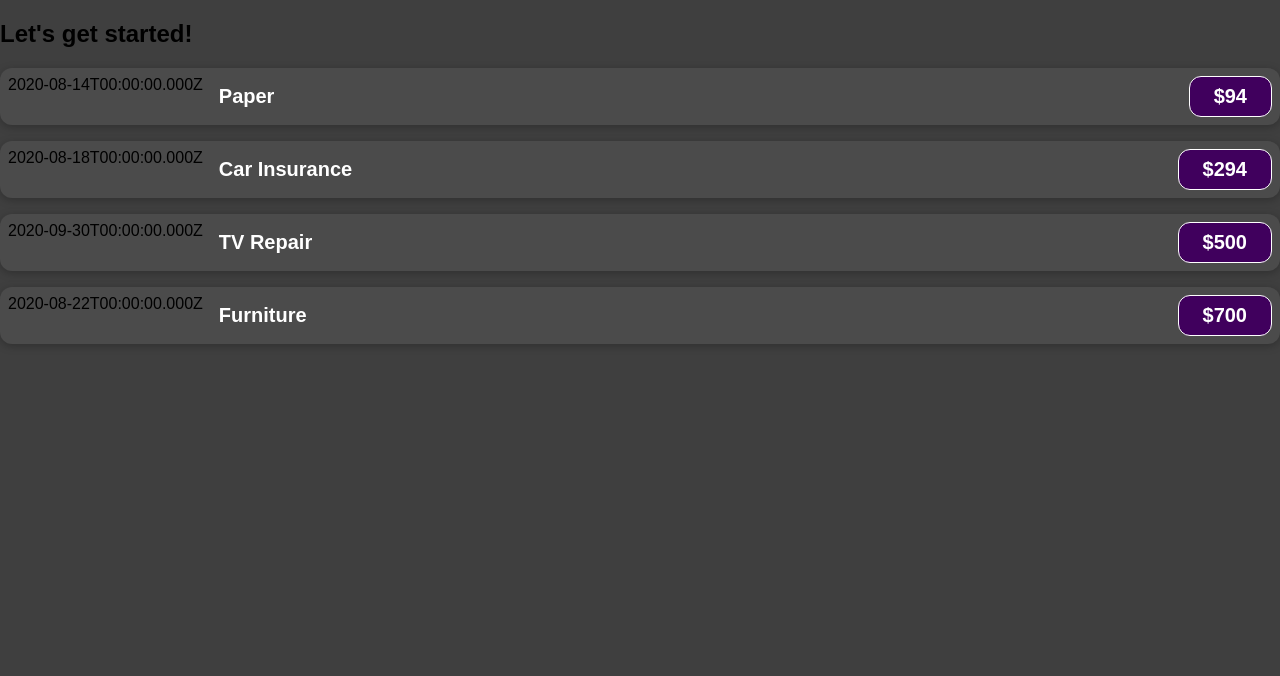
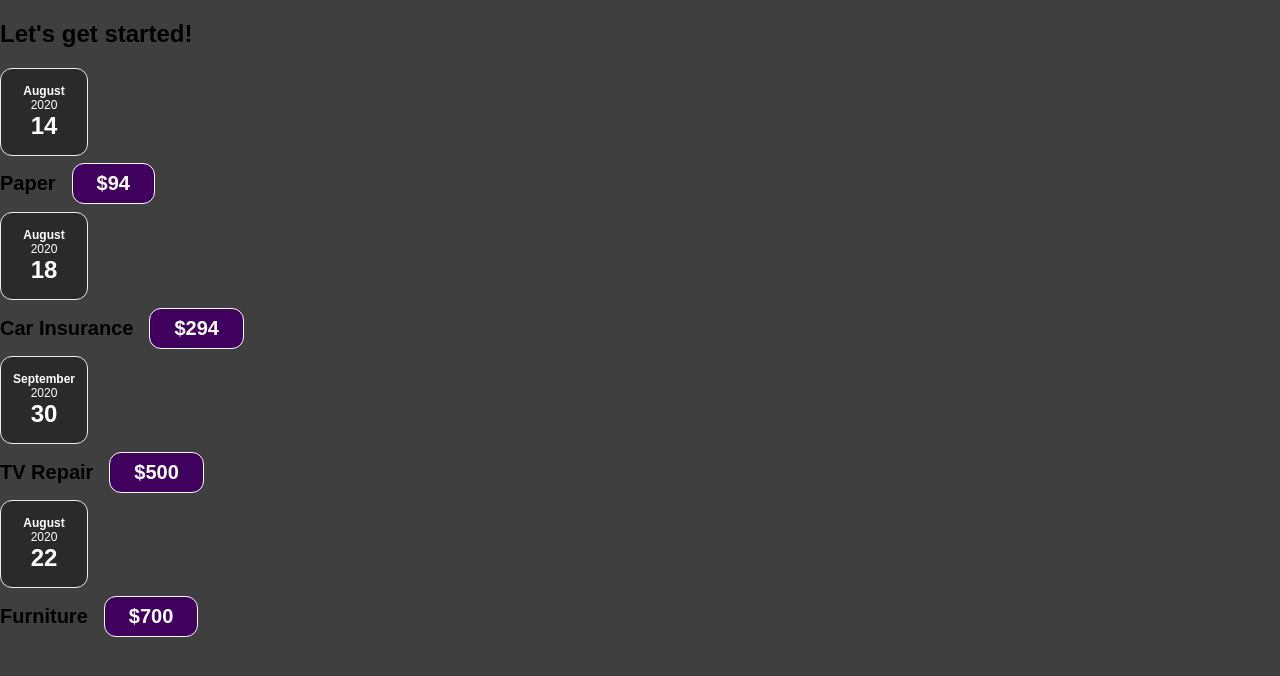
Before and after one commit to nyadav04/ReactJS_Trainig_Module, a JavaScript app in the folder React/react_course/: page / in a window 1280 px wide. Shown: the top 676 px of the page. Built offline with nearby package versions, Linux system fonts and the light colour scheme.

Commit message:
Creating components and breaking down main app.js into by creating small components

```diff
--- a/React/react_course/src/App.js
+++ b/React/react_course/src/App.js
@@ -1,4 +1,5 @@
-import ExpenseItem  from "./components/ExpenseItem";
+import Expenses from "./components/Expenses";
+
 
 function App() {
 
@@ -33,26 +34,7 @@
   return (
     <div>
       <h2>Let's get started!</h2>
-      <ExpenseItem
-      title={expenses[0].title}
-      amount={expenses[0].amount}
-      date={expenses[0].date}>
-      </ExpenseItem>
-      <ExpenseItem
-      title={expenses[1].title}
-      amount={expenses[1].amount}
-      date={expenses[1].date}>
-      </ExpenseItem>
-      <ExpenseItem
-      title={expenses[2].title}
-      amount={expenses[2].amount}
-      date={expenses[2].date}>
-      </ExpenseItem>
-      <ExpenseItem
-      title={expenses[3].title}
-      amount={expenses[3].amount}
-      date={expenses[3].date}>
-      </ExpenseItem>
+      <Expenses items={expenses} />
     </div>
   );
 }
--- /dev/null
+++ b/React/react_course/src/components/Card.css
@@ -0,0 +1,4 @@
+.card {
+    border-radius: 12px;
+    box-shadow: 0 1px 8px rgba(0, 0, 0, 0.25);
+}
--- /dev/null
+++ b/React/react_course/src/components/Card.js
@@ -0,0 +1,9 @@
+import './Card.css';
+
+function Card(props){
+    const classes = 'card' + props.className;
+
+    return <div className={classes}>{props.children}</div>
+}
+
+export default Card;
--- /dev/null
+++ b/React/react_course/src/components/ExpenseDate.css
@@ -0,0 +1,26 @@
+.expense-date{
+    display: flex;
+    flex-direction: column;
+    width: 5.5rem;
+    height: 5.5rem;
+    border: 1px solid #ececec;
+    background-color: #2a2a2a;
+    color: white;
+    border-radius: 12px;
+    align-items: center;
+    justify-content: center;
+}
+
+.expense-date_month{
+    font-size: 0.75rem;
+    font-weight: bold;
+}
+
+.expense-date_year{
+    font-size: 0.75rem;
+}
+
+.expense-date_day{
+    font-size: 1.5rem;
+    font-weight: bold;
+}
--- /dev/null
+++ b/React/react_course/src/components/ExpenseDate.js
@@ -0,0 +1,17 @@
+import './ExpenseDate.css'
+
+function ExpenseDate(props){
+    const month = props.date.toLocaleString('en-US', {month: 'long'});
+    const day = props.date.toLocaleString('en-US', {day: '2-digit'});
+    const year = props.date.getFullYear();
+
+    return (
+        <div className="expense-date">
+            <div className='expense-date_month'>{month}</div>
+            <div className='expense-date_year'>{year}</div>
+            <div className='expense-date_day'>{day}</div>
+        </div>
+    )
+}
+
+export default ExpenseDate;
--- a/React/react_course/src/components/ExpenseItem.css
+++ b/React/react_course/src/components/ExpenseItem.css
@@ -1,10 +1,9 @@
 .expense-item{
     display: flex;
     justify-content: space-between;
-    box-shadow: 0 2px 8px rgba(0, 0, 0, 0.25);
+    align-items: center;
     padding: 0.5rem;
     margin: 1rem 0;
-    border-radius: 12px;
     background-color: #4b4b4b;
 }
 
--- a/React/react_course/src/components/ExpenseItem.js
+++ b/React/react_course/src/components/ExpenseItem.js
@@ -1,15 +1,19 @@
 import './ExpenseItem.css'
+import ExpenseDate from './ExpenseDate';
+import Card from './Card';
 
 function ExpenseItem (props) {
 
     return (
-    <div className="expense-item">
-        <div>{props.date.toISOString()}</div>
-        <div className="expense-item_description">
-            <h2>{props.title}</h2>
-            <div className="expense-item_price">${props.amount}</div>
-        </div>
-    </div>
+    <Card className="expense-item">
+        <ExpenseDate date={props.date} />
+            <div className="expense-item_description">
+                <h2>{props.title}</h2>
+                <div className="expense-item_price">${props.amount}</div>
+            </div>
+    </Card>
+
+
     )
 }
 
--- /dev/null
+++ b/React/react_course/src/components/Expenses.css
@@ -0,0 +1,9 @@
+.expenses {
+    padding: 1rem;
+    background-color: rgb(31, 31, 31);
+    margin: 2rem auto;
+    width: 50rem;
+    max-width: 95%;
+    border-radius: 12px;
+    box-shadow: 0 1px 8px rgba(0, 0, 0, 0.25);
+}
--- /dev/null
+++ b/React/react_course/src/components/Expenses.js
@@ -0,0 +1,33 @@
+import ExpenseItem from "./ExpenseItem";
+import './Expenses.css';
+import Card from "./Card";
+
+function Expenses(props) {
+    return(
+        <Card className="expenses">
+            <ExpenseItem
+                title={props.items[0].title}
+                amount={props.items[0].amount}
+                date={props.items[0].date}>
+                </ExpenseItem>
+                <ExpenseItem
+                title={props.items[1].title}
+                amount={props.items[1].amount}
+                date={props.items[1].date}>
+                </ExpenseItem>
+                <ExpenseItem
+                title={props.items[2].title}
+                amount={props.items[2].amount}
+                date={props.items[2].date}>
+                </ExpenseItem>
+                <ExpenseItem
+                title={props.items[3].title}
+                amount={props.items[3].amount}
+                date={props.items[3].date}>
+            </ExpenseItem>
+        </Card>
+
+    )
+}
+
+export default Expenses;
```
